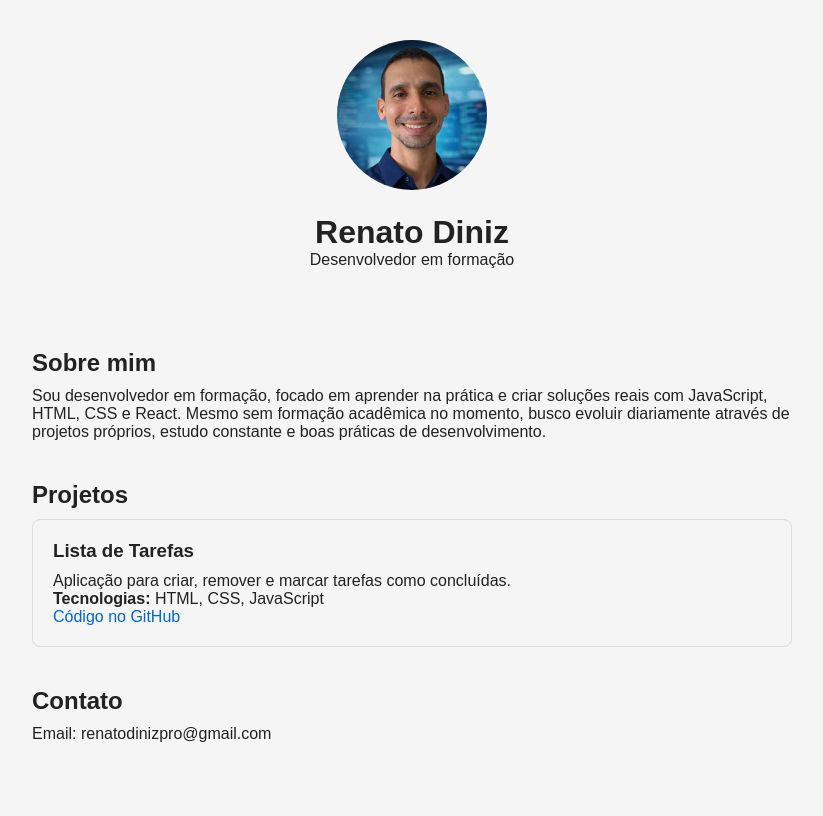
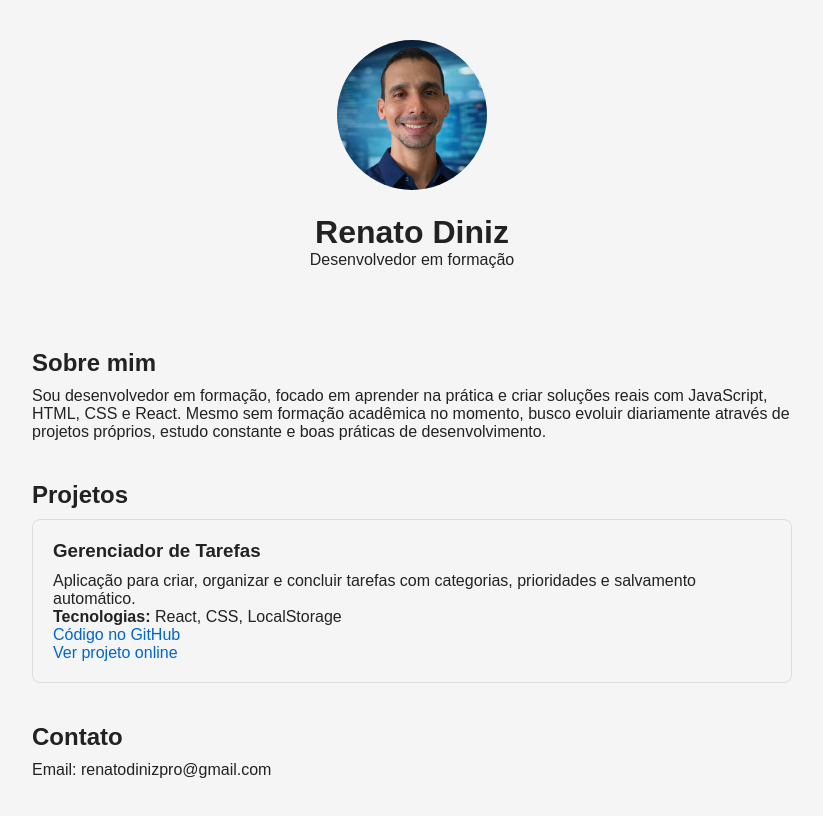
Before and after one commit to renatodinizpro/portfolio, a React (Vite) app in the folder portfolio/: page / in a window 1280 px wide. Shown: the top 816 px of the page, without its empty margins (228-1051 px from the left). Built offline with nearby package versions, Linux system fonts and the light colour scheme.

Commit message:
Adiciona projeto organizador de rotina ao portfólio

```diff
--- a/portfolio/src/components/Projects.jsx
+++ b/portfolio/src/components/Projects.jsx
@@ -8,14 +8,23 @@ function Projects() {
       {projects.map((project) => (
         <div key={project.id}>
           <h3>{project.title}</h3>
+
           <p>{project.description}</p>
 
           <p>
             <strong>Tecnologias:</strong> {project.technologies.join(", ")}
           </p>
 
-          <a hre={project.github} target="_blank">
+          {/* Link para o código */}
+          <a href={project.github} target="_blank" rel="noreferrer">
             Código no GitHub
+          </a>
+
+          <br />
+
+          {/* Link para o projeto online */}
+          <a href={project.demo} target="_blank" rel="noreferrer">
+            Ver projeto online
           </a>
         </div>
       ))}
--- a/portfolio/src/data/projects.js
+++ b/portfolio/src/data/projects.js
@@ -1,12 +1,12 @@
 const projects = [
   {
     id: 1,
-    title: "Lista de Tarefas",
+    title: "Gerenciador de Tarefas",
     description:
-      "Aplicação para criar, remover e marcar tarefas como concluídas.",
-    technologies: ["HTML", "CSS", "JavaScript"],
-    github: "https://github.com/renatodinizpro/todo-list",
-    demo: "",
+      "Aplicação para criar, organizar e concluir tarefas com categorias, prioridades e salvamento automático.",
+    technologies: ["React", "CSS", "LocalStorage"],
+    github: "https://github.com/renatodinizpro",
+    demo: "https://organize-seu-dia.vercel.app/",
   },
 ];
 
```
